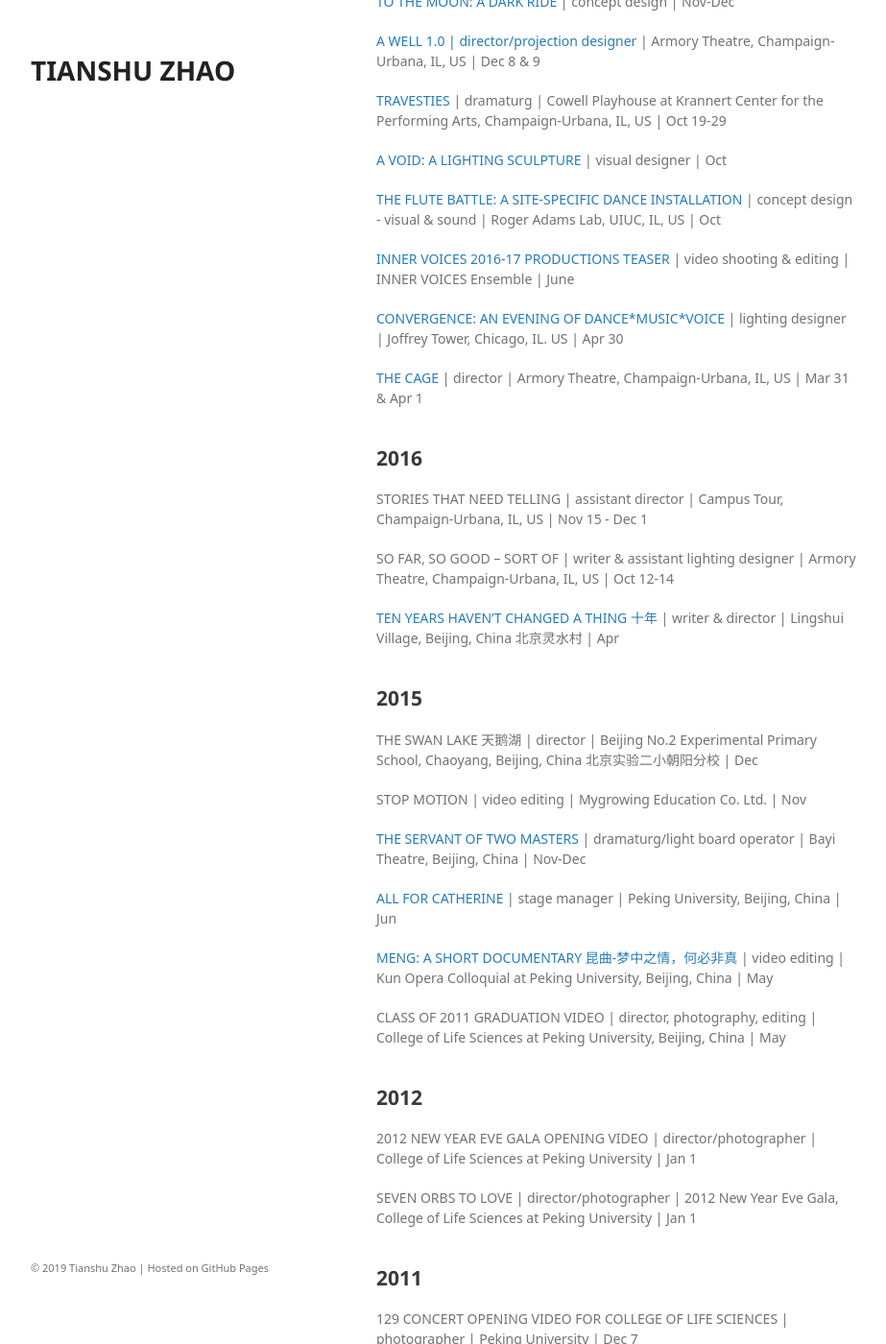
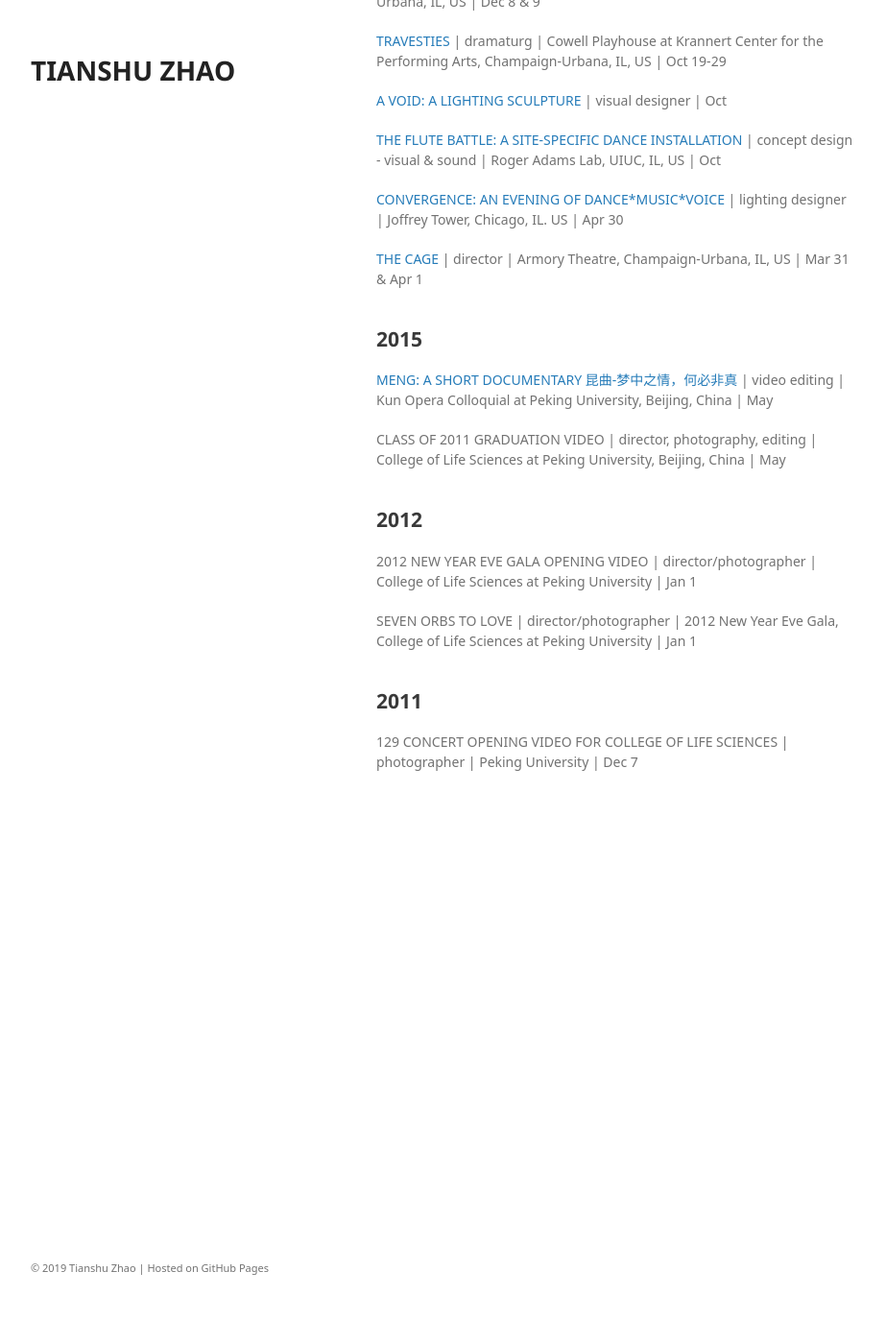
Before and after one commit to tianshu-z/tianshu-z.github.io, a Jekyll site: the page built from work.html, in a window 1280 px wide and 1400 px high, scrolled down 1273 px. Shown: the whole window at 96% size, without its empty margins (178-1101 px from the left). Built offline with Jekyll 4.4.1, drawn with Linux system fonts in a browser that asks for light colours; some web fonts are replaced; the repository's description, which GitHub fills in, is left out; after the commit the page ends 2147 px from its top, so only the background shows below that; some of the changed text lies outside the part shown.

Commit message:
Update work.html

```diff
--- a/work.html
+++ b/work.html
@@ -116,8 +116,6 @@ layout: default
 
 	      <p><a href="https://tianshu-z.github.io/work/flying-tigers-flying-away">FLYING TIGERS FLYING AWAY</a> | visual designer (set, projection, lighting) | The York Theatre, New York, NY, US | Sep 4 - 7</p>
 
-	      <p><a href="https://tianshu-z.github.io/work/lost-and-found.html">LOST AND FOUND</a> | director/lighting designer | Hudson Guild Theatre, New York, NY, US | Jul 30 - Aug 4</p>
-
 	      <p><a href="https://tianshu-z.github.io/work/quantum-voyages.html">QUANTUM VOYAGES</a> | projection designer | iHotel & Beckman Institute, Champaign-Urbana, IL, US | Mar 30 & Apr 4</p>
 
 	      <p><a href="https://tianshu-z.github.io/work/hashtag-like.html">#LIKE</a> | projection designer | Armory Theatre, Champaign-Urbana, IL, US | Mar 8-14</p>
@@ -140,33 +138,13 @@ layout: default
 
 	      <p><a href="https://tianshu-z.github.io/work/the-flute-battle.html">THE FLUTE BATTLE: A SITE-SPECIFIC DANCE INSTALLATION</a> | concept design - visual & sound | Roger Adams Lab, UIUC, IL, US | Oct</p>
 
-	      <p><a href="https://tianshu-z.github.io/work/inner-voices-videos.html">INNER VOICES 2016-17 PRODUCTIONS TEASER</a> | video shooting & editing | INNER VOICES Ensemble  | June</p>
-
 	      <p><a href="https://tianshu-z.github.io/work/ddc-convergence.html">CONVERGENCE: AN EVENING OF DANCE*MUSIC*VOICE</a> | lighting designer | Joffrey Tower, Chicago, IL. US | Apr 30</p>
 
 	      <p><a href="https://tianshu-z.github.io/work/the-cage.html">THE CAGE</a> | director | Armory Theatre, Champaign-Urbana, IL, US | Mar 31 & Apr 1</p>
 
 	   <br>
 
-	   <h2>2016</h2>
-
-	      <p>STORIES THAT NEED TELLING | assistant director | Campus Tour, Champaign-Urbana, IL, US | Nov 15 - Dec 1</p>
-
-	      <p>SO FAR, SO GOOD – SORT OF | writer & assistant lighting designer | Armory Theatre, Champaign-Urbana, IL, US | Oct 12-14</p>
-
-	      <p><a href="https://tianshu-z.github.io/work/educational-theatre.html">TEN YEARS HAVEN’T CHANGED A THING 十年</a> | writer & director | Lingshui Village, Beijing, China 北京灵水村 | Apr</p>
-
-	   <br>
-
            <h2>2015</h2>
-
-	      <p>THE SWAN LAKE 天鹅湖 | director | Beijing No.2 Experimental Primary School, Chaoyang, Beijing, China 北京实验二小朝阳分校 | Dec</p>
-
-	      <p>STOP MOTION | video editing | Mygrowing Education Co. Ltd. | Nov</p>
-
-	      <p><a href="https://tianshu-z.github.io/work/servant-masters.html">THE SERVANT OF TWO MASTERS</a> | dramaturg/light board operator | Bayi Theatre, Beijing, China | Nov-Dec</p>
-
-	      <p><a href="https://tianshu-z.github.io/work/all-for-catherine.html">ALL FOR CATHERINE</a> | stage manager | Peking University, Beijing, China | Jun</p>
 
 	      <p><a href="https://tianshu-z.github.io/work/kunopera-meng.html">MENG: A SHORT DOCUMENTARY 昆曲-梦中之情，何必非真</a> | video editing | Kun Opera Colloquial at Peking University, Beijing, China | May</p>
 
```
